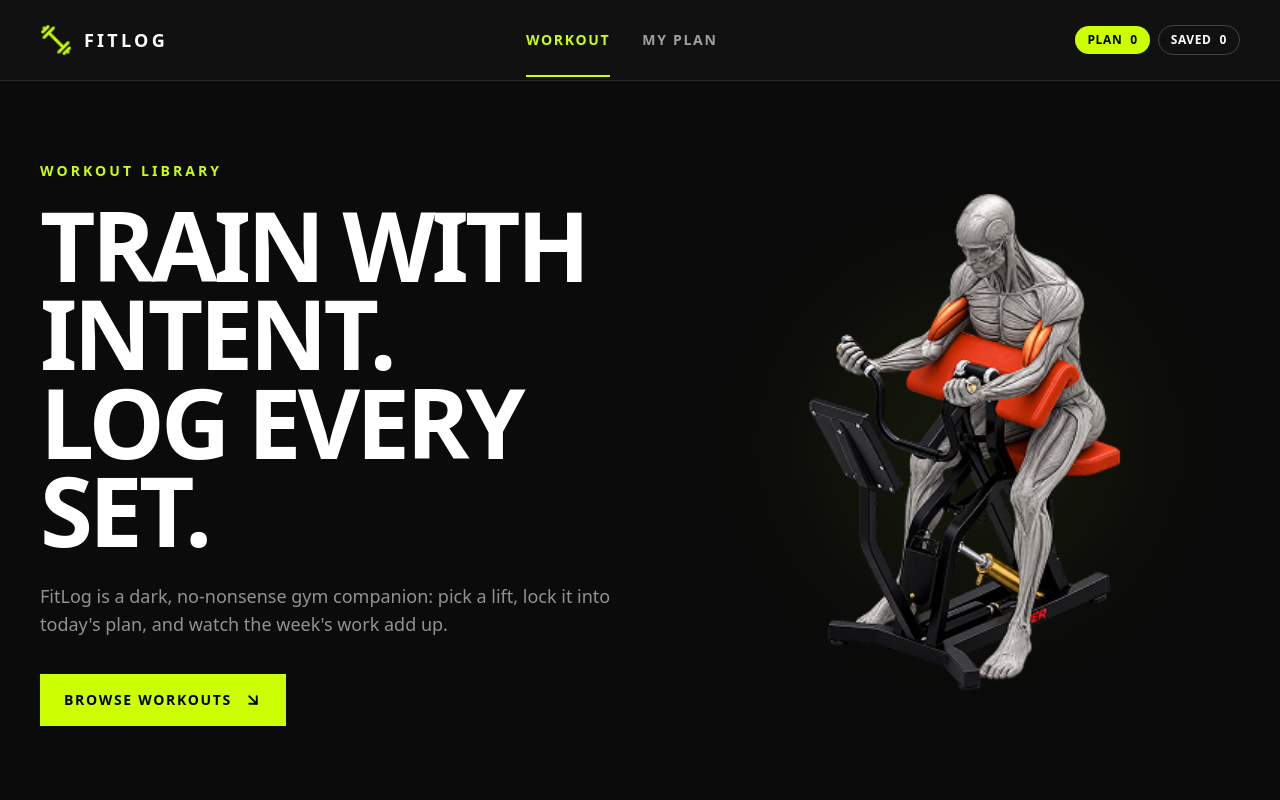
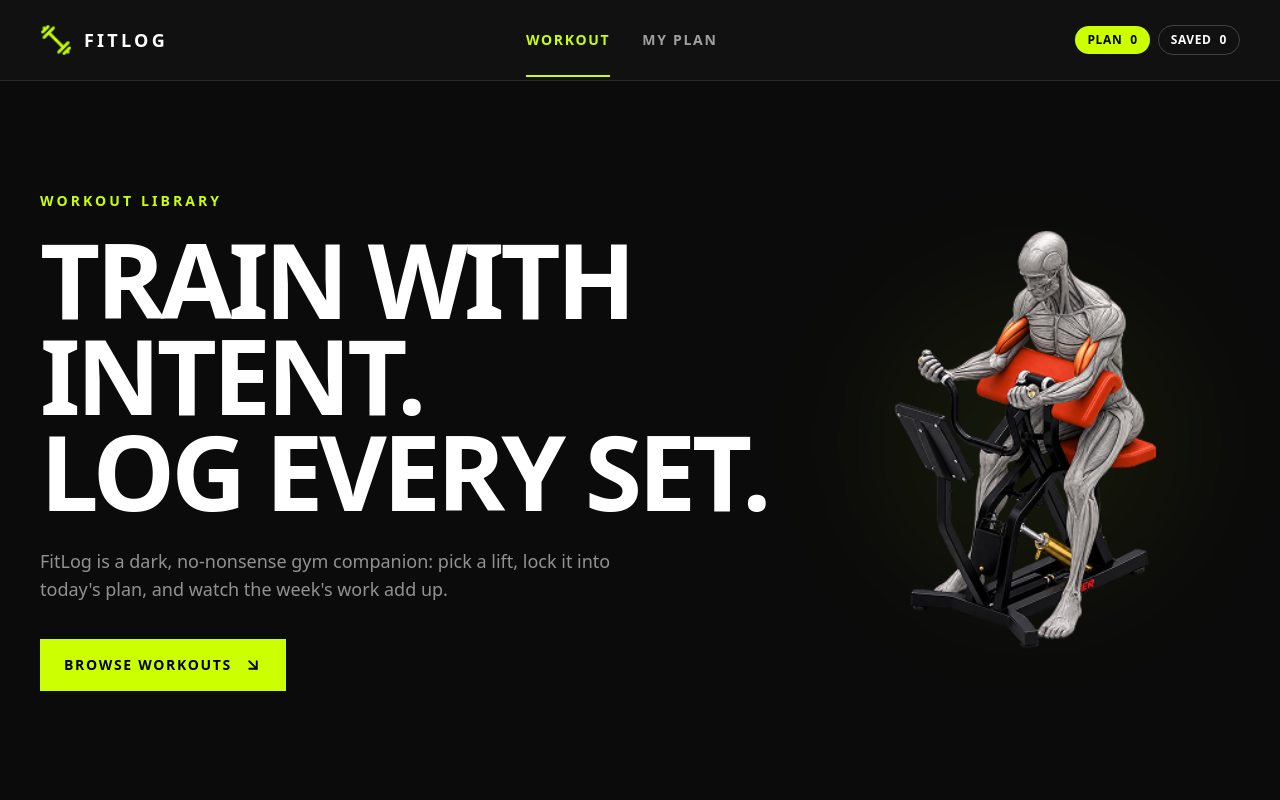
Before and after one commit to sushamaray/fit-log, a Next.js app: page / in a window 1280 px wide. Shown: the top 800 px of the page. Built offline with nearby package versions, Linux system fonts and the light colour scheme.

Commit message:
add workout library and sorting

```diff
--- a/src/components/Hero.tsx
+++ b/src/components/Hero.tsx
@@ -5,7 +5,7 @@ import { ArrowDownRight } from "lucide-react";
 export default function Hero() {
   return (
     <section className="relative overflow-hidden border-b border-white/10 bg-[#0b0b0b]">
-      <div className="mx-auto grid min-h-[620px] max-w-7xl items-center px-5 py-16 sm:px-8 lg:grid-cols-[1.1fr_0.9fr] lg:px-10 lg:py-20">
+      <div className="mx-auto grid min-h-[620px] max-w-7xl items-center px-5 py-16 sm:px-8 lg:grid-cols-[1.3fr_0.7fr] lg:px-10 lg:py-20">
 
         {/* Left Content */}
         <div className="relative z-10">
@@ -13,7 +13,7 @@ export default function Hero() {
             WORKOUT LIBRARY
           </p>
 
-          <h1 className="mt-5 max-w-4xl text-5xl font-black uppercase leading-[0.92] tracking-[-0.04em] text-white sm:text-6xl lg:text-7xl xl:text-8xl">
+          <h1 className="mt-5 max-w-4xl text-5xl font-black uppercase leading-[0.92] tracking-[-0.04em] text-white sm:text-6xl lg:text-[5.5rem] xl:text-[6.5rem]">
             TRAIN WITH INTENT.
             <br />
             LOG EVERY SET.
@@ -44,7 +44,7 @@ export default function Hero() {
             width={500}
             height={500}
             priority
-            className="relative z-10 h-auto w-[330px] object-contain sm:w-[400px] lg:w-[500px]"
+            className="relative z-10 h-auto w-[300px] object-contain sm:w-[360px] lg:w-[430px]"
           />
         </div>
 
```
